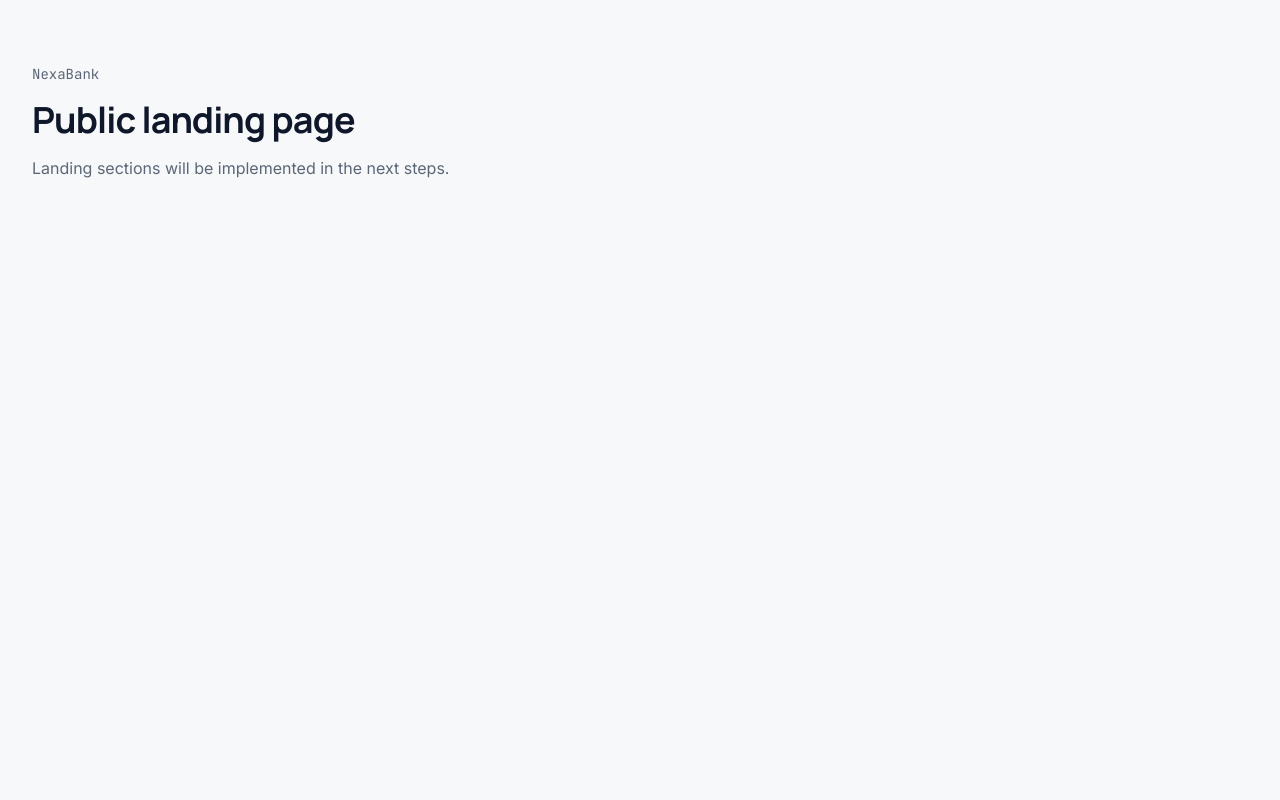
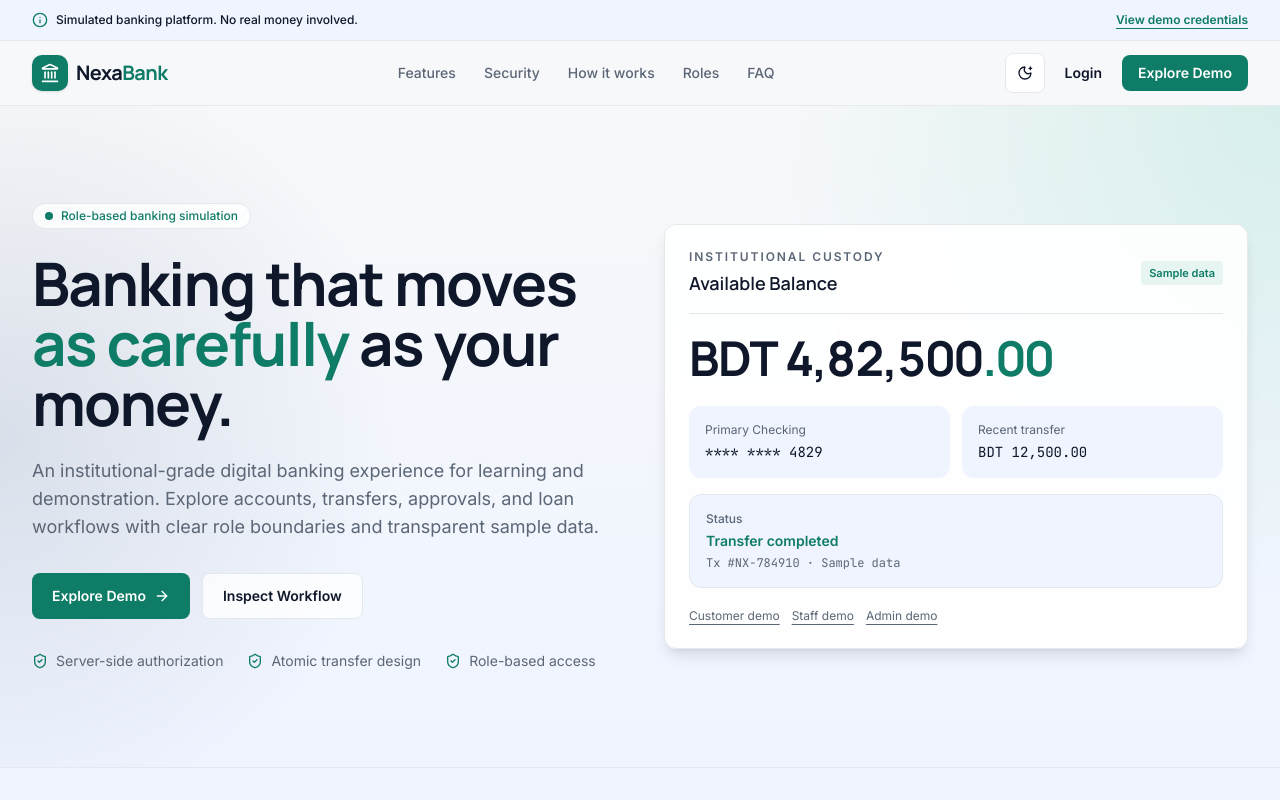
Before and after one commit to nasirmasud/nexa-bank, a Next.js app: page / in a window 1280 px wide. Shown: the top 800 px of the page. Built offline with nearby package versions, Linux system fonts and the light colour scheme; no server answers.

Commit message:
feat: compose landing page first slice sections

```diff
--- a/src/components/features/landing/landing-page.tsx
+++ b/src/components/features/landing/landing-page.tsx
@@ -1,15 +1,21 @@
+import { AdminPreviewSection } from "./admin-preview-section";
+import { ExperienceSection } from "./experience-section";
+import { Header } from "./header";
+import { HeroSection } from "./hero-section";
+import { StatsSection } from "./stats-section";
+import { TopBar } from "./top-bar";
+
 export function LandingPage() {
   return (
-    <main id="main-content" className="min-h-screen bg-landing-bg text-landing-ink">
-      <div className="landing-container py-16">
-        <p className="font-mono text-sm text-landing-muted">NexaBank</p>
-        <h1 className="mt-4 font-heading text-4xl font-bold tracking-tight">
-          Public landing page
-        </h1>
-        <p className="mt-4 max-w-2xl text-base text-landing-muted">
-          Landing sections will be implemented in the next steps.
-        </p>
-      </div>
-    </main>
+    <div className="min-h-screen bg-landing-bg text-landing-ink">
+      <TopBar />
+      <Header />
+      <main id="main-content">
+        <HeroSection />
+        <StatsSection />
+        <ExperienceSection />
+        <AdminPreviewSection />
+      </main>
+    </div>
   );
 }
```
